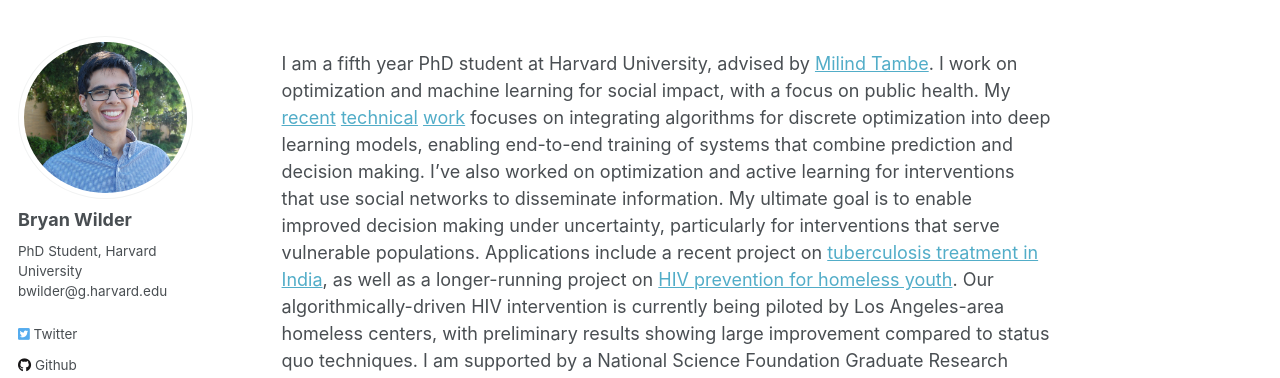
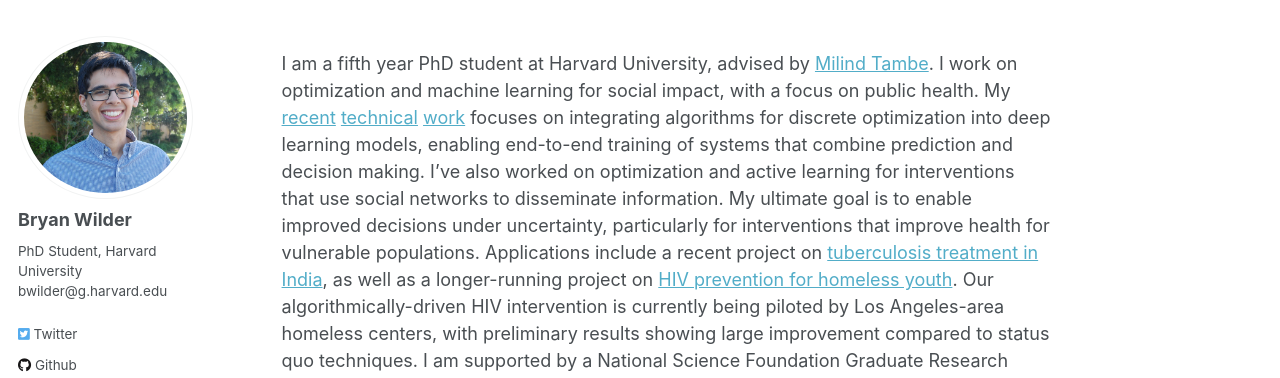
Before and after one commit to bryanwilder/bryanwilder.github.io, a Jekyll site: the page built from _pages/about.md, in a window 1280 px wide and 900 px high. Shown: the top 378 px of the window. Built offline with Jekyll 4.4.1, drawn with Linux system fonts in a browser that asks for light colours.

Commit message:
Update about.md

```diff
--- a/_pages/about.md
+++ b/_pages/about.md
@@ -7,7 +7,7 @@
   - /about/
   - /about.html
 ---
-I am a fifth year PhD student at Harvard University, advised by [Milind Tambe](https://www.seas.harvard.edu/directory/mtambe). I work on optimization and machine learning for social impact, with a focus on public health. My [recent](https://arxiv.org/abs/1905.13732) [technical](http://proceedings.mlr.press/v97/wang19e/wang19e.pdf) [work](files/aaai_melding.pdf) focuses on integrating algorithms for discrete optimization into deep learning models, enabling end-to-end training of systems that combine prediction and decision making. I've also worked on optimization and active learning for interventions that use social networks to disseminate information. My ultimate goal is to enable improved decision making under uncertainty, particularly for interventions that serve vulnerable populations. Applications include a recent project on [tuberculosis treatment in India](https://arxiv.org/abs/1902.01506), as well as a longer-running project on [HIV prevention for homeless youth](files/aamas_deployment.pdf). Our algorithmically-driven HIV intervention is currently being piloted by Los Angeles-area homeless centers, with preliminary results showing large improvement compared to status quo techniques. I am supported by a National Science Foundation Graduate Research Fellowship. During summer 2019, I interned at Microsoft Research Redmond, where I was fortunate to be mentored by [Eric Horvitz](http://erichorvitz.com/) and [Ece Kamar](https://www.ecekamar.com/).
+I am a fifth year PhD student at Harvard University, advised by [Milind Tambe](https://www.seas.harvard.edu/directory/mtambe). I work on optimization and machine learning for social impact, with a focus on public health. My [recent](https://arxiv.org/abs/1905.13732) [technical](http://proceedings.mlr.press/v97/wang19e/wang19e.pdf) [work](files/aaai_melding.pdf) focuses on integrating algorithms for discrete optimization into deep learning models, enabling end-to-end training of systems that combine prediction and decision making. I've also worked on optimization and active learning for interventions that use social networks to disseminate information. My ultimate goal is to enable improved decisions under uncertainty, particularly for interventions that improve health for vulnerable populations. Applications include a recent project on [tuberculosis treatment in India](https://arxiv.org/abs/1902.01506), as well as a longer-running project on [HIV prevention for homeless youth](files/aamas_deployment.pdf). Our algorithmically-driven HIV intervention is currently being piloted by Los Angeles-area homeless centers, with preliminary results showing large improvement compared to status quo techniques. I am supported by a National Science Foundation Graduate Research Fellowship. During summer 2019, I interned at Microsoft Research Redmond, where I was fortunate to be mentored by [Eric Horvitz](http://erichorvitz.com/) and [Ece Kamar](https://www.ecekamar.com/).
 
 # News
 
```
